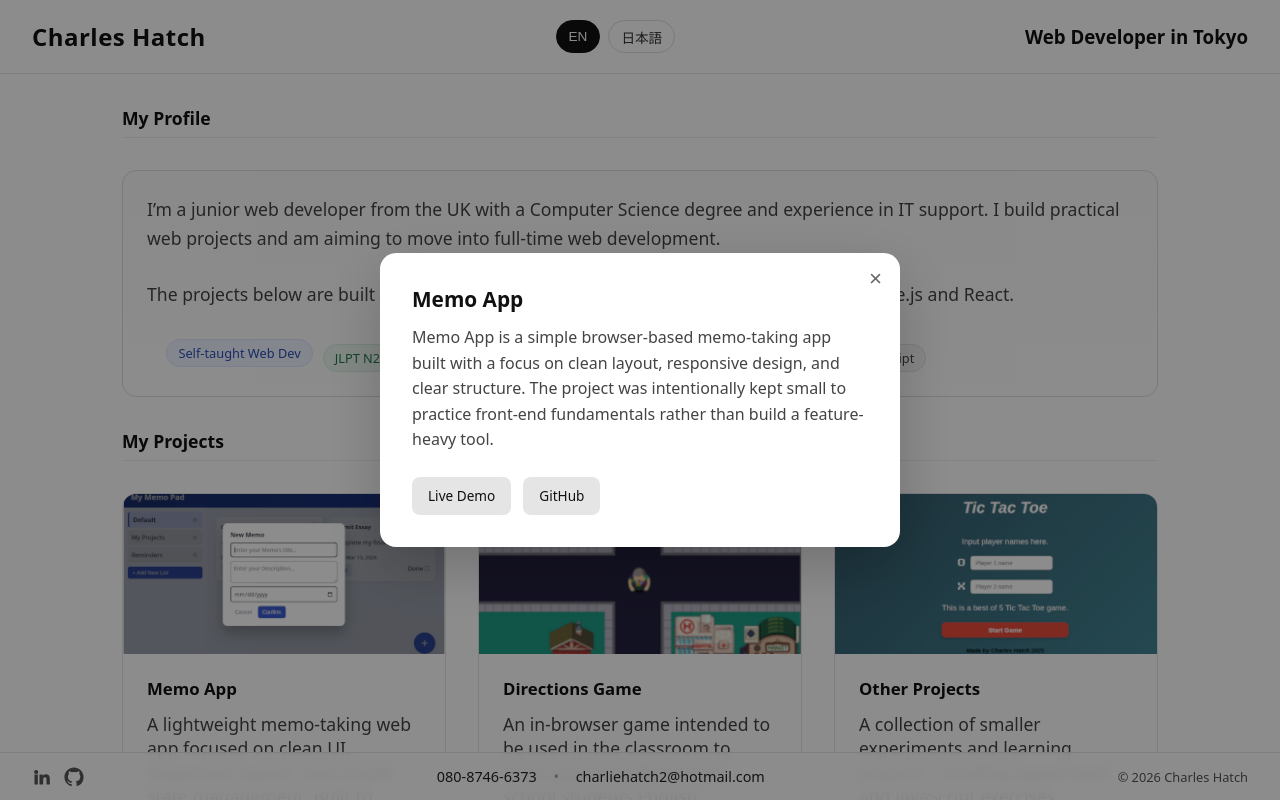
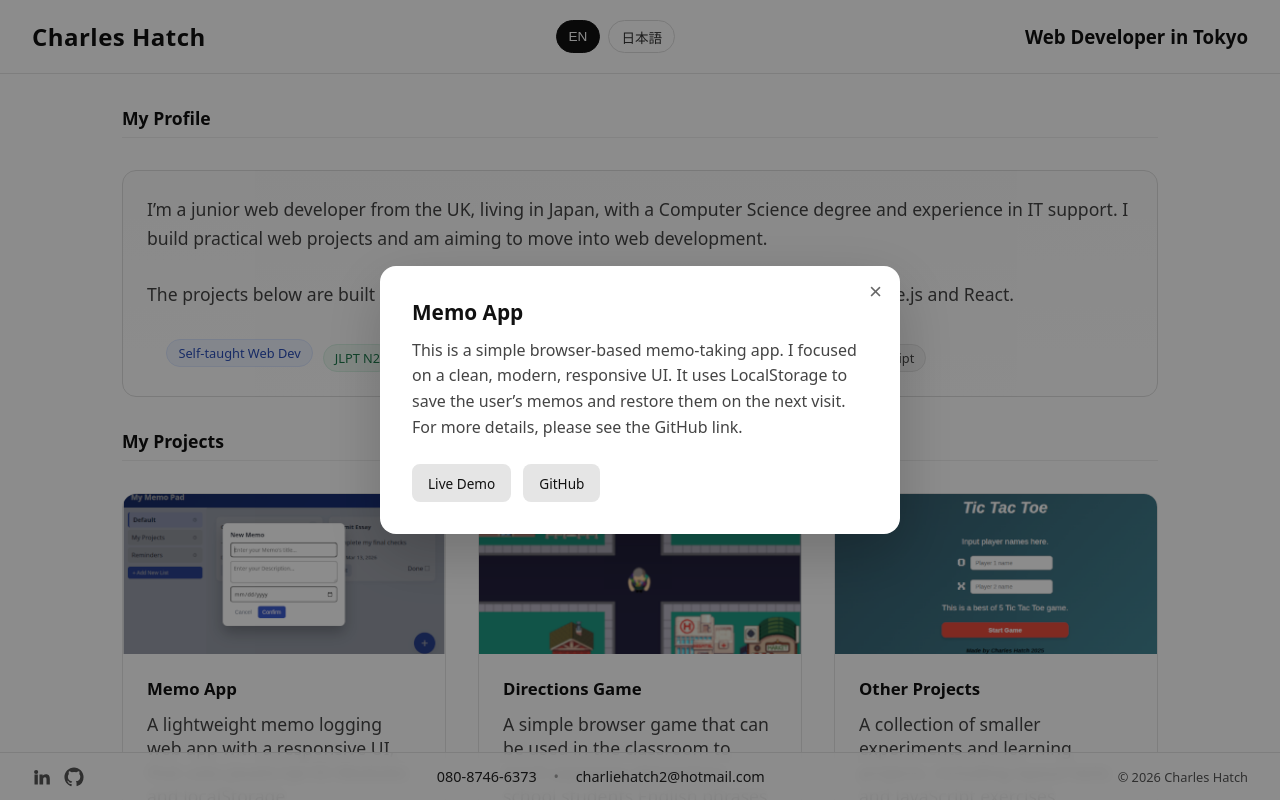
Before and after one commit to charles-hatch/portfolio, a website built with Vite: page index.html in a window 1280 px wide. Both pictures are taken after a click on the element 284 px from the left and 686 px from the top of the page. Built offline with nearby package versions, Linux system fonts and the light colour scheme.

Commit message:
refine English text on projct descriptions

```diff
--- a/index.html
+++ b/index.html
@@ -32,9 +32,10 @@
           <div class="card-content">
             <div class="card-description">
               <p>
-                I’m a junior web developer from the UK with a Computer Science
-                degree and experience in IT support. I build practical web
-                projects and am aiming to move into full-time web development.
+                I’m a junior web developer from the UK, living in Japan, with a
+                Computer Science degree and experience in IT support. I build
+                practical web projects and am aiming to move into web
+                development.
               </p>
               <p>
                 The projects below are built with HTML, CSS, and JavaScript, and
@@ -64,8 +65,8 @@
           onclick="
             openModal({
               title: 'Memo App',
-              description:
-                'Memo App is a simple browser-based memo-taking app built with a focus on clean layout, responsive design, and clear structure. The project was intentionally kept small to practice front-end fundamentals rather than build a feature-heavy tool.',
+              description: `This is a simple browser-based memo-taking app. I focused on a clean, modern, responsive UI. It uses LocalStorage to save the user’s memos and restore them on the next visit.
+              For more details, please see the GitHub link.`,
               live: 'https://charles-hatch.github.io/memo-app/',
               github: 'https://github.com/charles-hatch/memo-app',
             })
@@ -79,9 +80,8 @@
             <h2 class="card-title">Memo App</h2>
 
             <p class="card-description">
-              A lightweight memo-taking web app focused on clean UI, responsive
-              layout, and simple state management. Built to practice semantic
-              HTML and layout patterns.
+              A lightweight memo logging web app with a responsive UI, that uses
+              JavaScript ES Modules and localStorage.
             </p>
           </div>
         </article>
@@ -92,8 +92,8 @@
           onclick="
             openModal({
               title: 'Directions Game',
-              description:
-                'This project is intended to help teach Japanese Elementary students learn English for directional words. The buttons are written in English, and when the project is complete, there will be a legend explaining various methods to employ this simple game in the browser. Students can use their tablets to quickly pull this up, and no doubt will enjoy the game.',
+              description: `This game can be used in Japaese classrooms to teach the English phrases for directions. The game has two modes, and the menu features information on how the game can be used in class. The game loads immediately, uses a grid system, and has various JS modules to maintain a simple and clean architecture.
+                 For more information, please see the GitHub link.`,
               live: 'https://charles-hatch.github.io/directions-game/',
               github: 'https://github.com/charles-hatch/directions-game',
             })
@@ -108,8 +108,8 @@
           <div class="card-content">
             <h2 class="card-title">Directions Game</h2>
             <p class="card-description">
-              An in-browser game intended to be used in the classroom to teach
-              Japanese elementary school students English.
+              A simple browser game that can be used in the classroom to teach
+              Japanese elementary school students English phrases.
             </p>
           </div>
         </article>
--- a/src/style.css
+++ b/src/style.css
@@ -511,6 +511,10 @@ body {
   color: #111;
 }
 
+.modal-description {
+  white-space: pre-line;
+}
+
 /* State helpers */
 
 body.modal-open {
```
